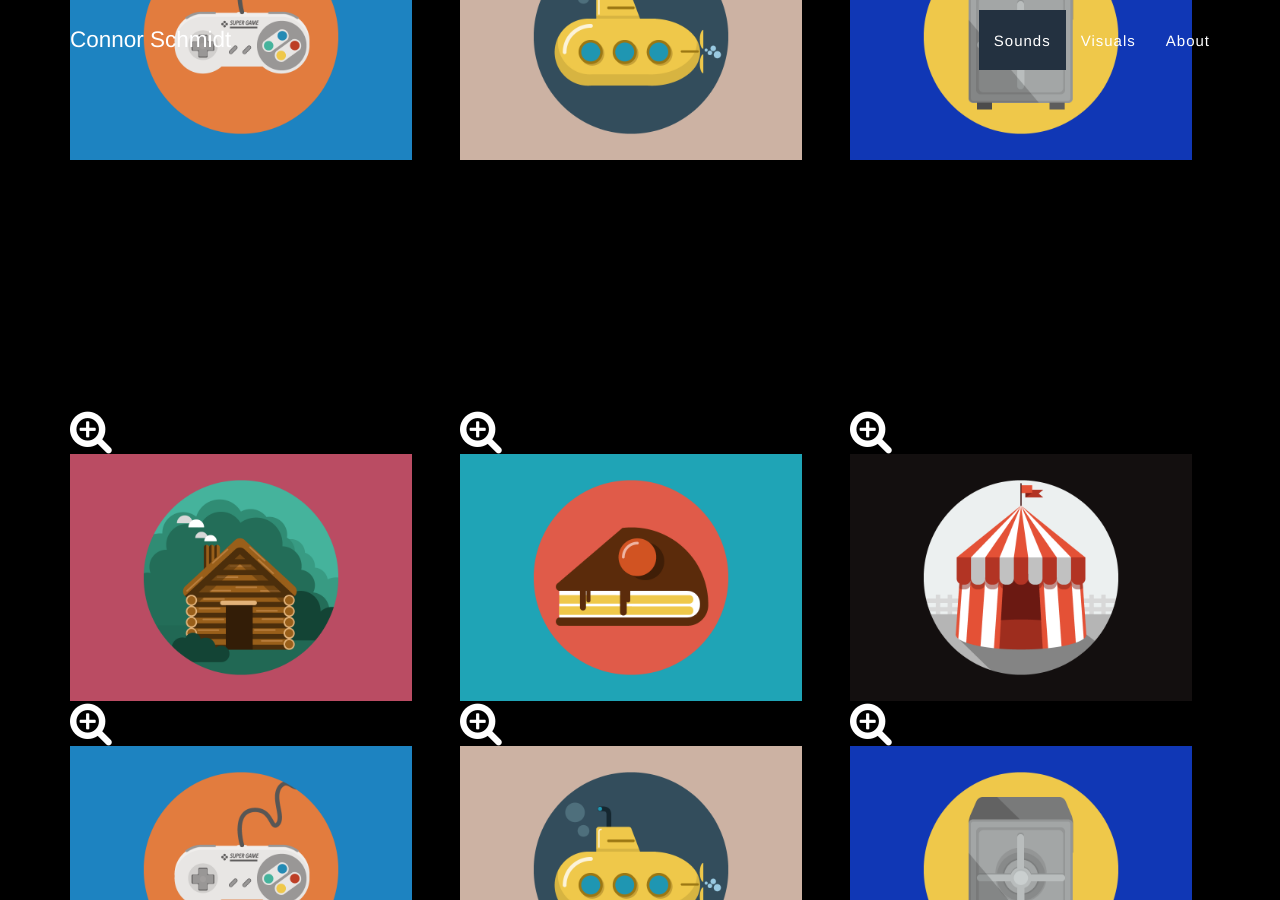
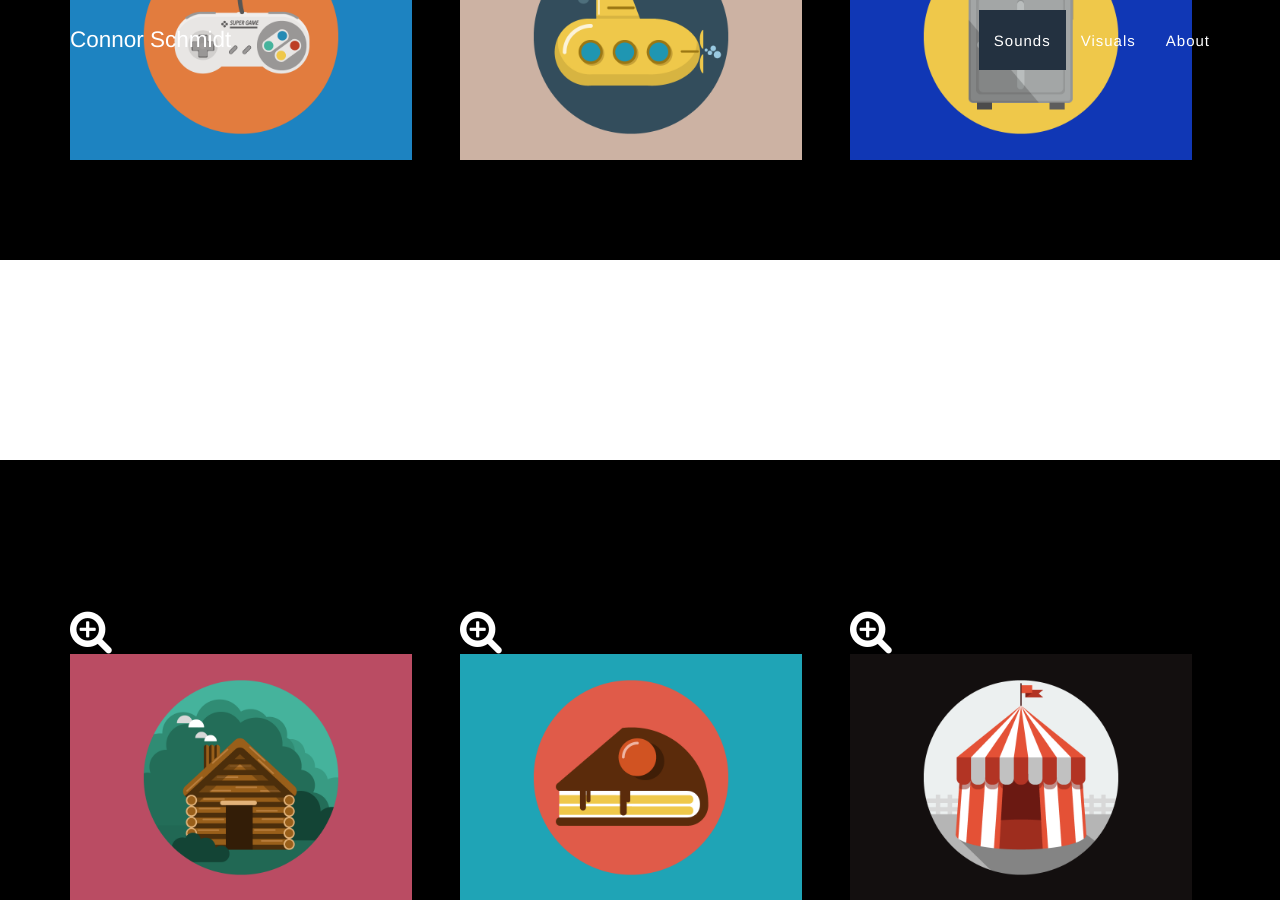
Before and after one commit to yukonnor/yukonnor.github.io, a Jekyll site: the page built from index.html, in a window 1280 px wide and 900 px high, scrolled down 1354 px. Built offline with Jekyll 4.4.1, drawn with Linux system fonts in a browser that asks for light colours.

Commit message:
add spacing between sounds and visuals section

```diff
--- a/_layouts/default.html
+++ b/_layouts/default.html
@@ -5,6 +5,7 @@
     {% include nav.html %}
     {% include header.html %}
     {% include sounds.html %}
+    <section class="spacing"></section>
     {% include visuals.html %}
     {% include about.html %}
 
```
